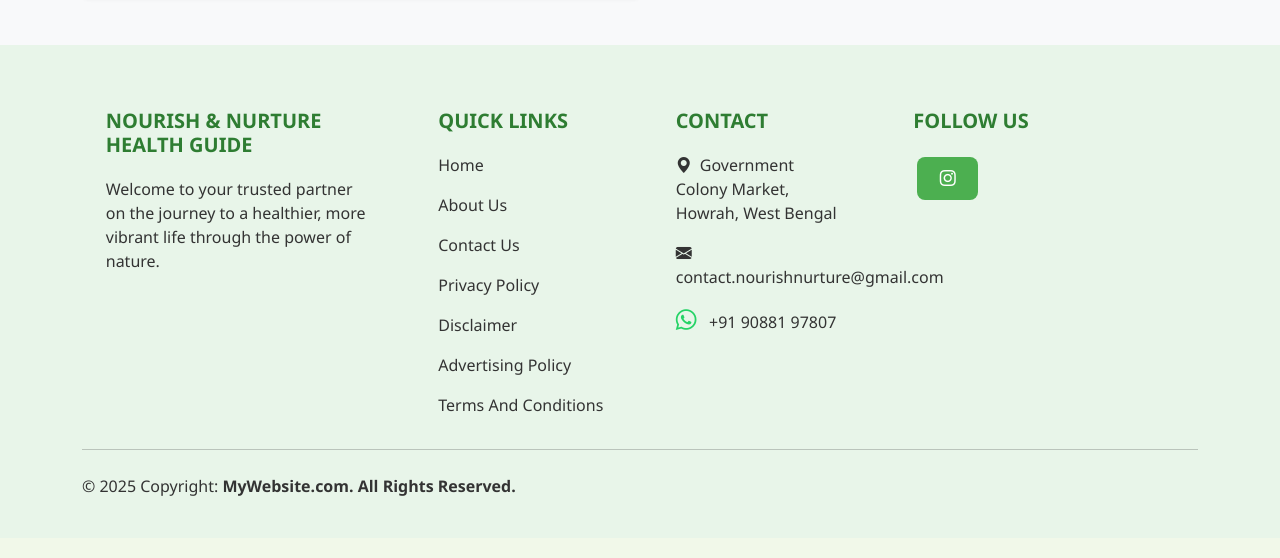
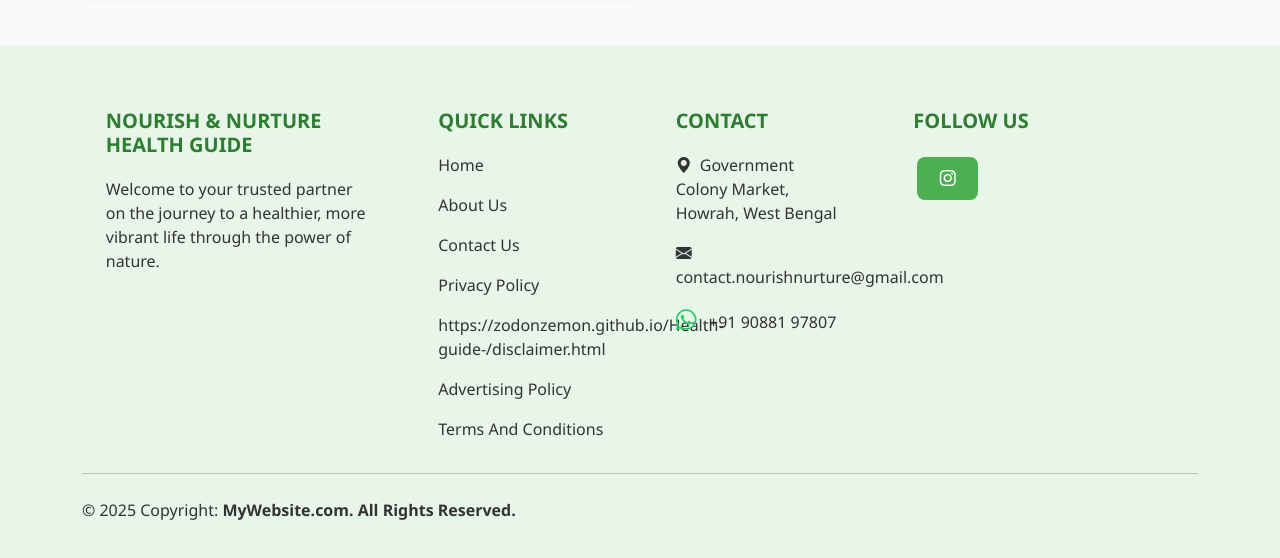
Before and after one commit to ZodonZemon/Health-guide-, a plain HTML site: page index.html in a window 1280 px wide. Shown: the part 5237-5795 px from the top of the page. Drawn offline with nearby package versions, Linux system fonts and the light colour scheme; files whose address does not match are found by name.

Commit message:
Add files via upload

```diff
--- a/index.html
+++ b/index.html
@@ -537,7 +537,7 @@ Your body will thank you for it.</p>
   <p><a href="about.html">About Us</a></p>
   <p><a href="#contact">Contact Us</a></p>
   <p><a href="privacy.html">Privacy Policy</a></p>
-  <p><a href="disclaimer.html">Disclaimer</a></p>
+  <p><a href="disclaimer.html">https://zodonzemon.github.io/Health-guide-/disclaimer.html</a></p>
   <p><a href="advertising.html">Advertising Policy</a></p>
 <p><a href="Terms.html">Terms And Conditions</a></p>
 </div>
```
